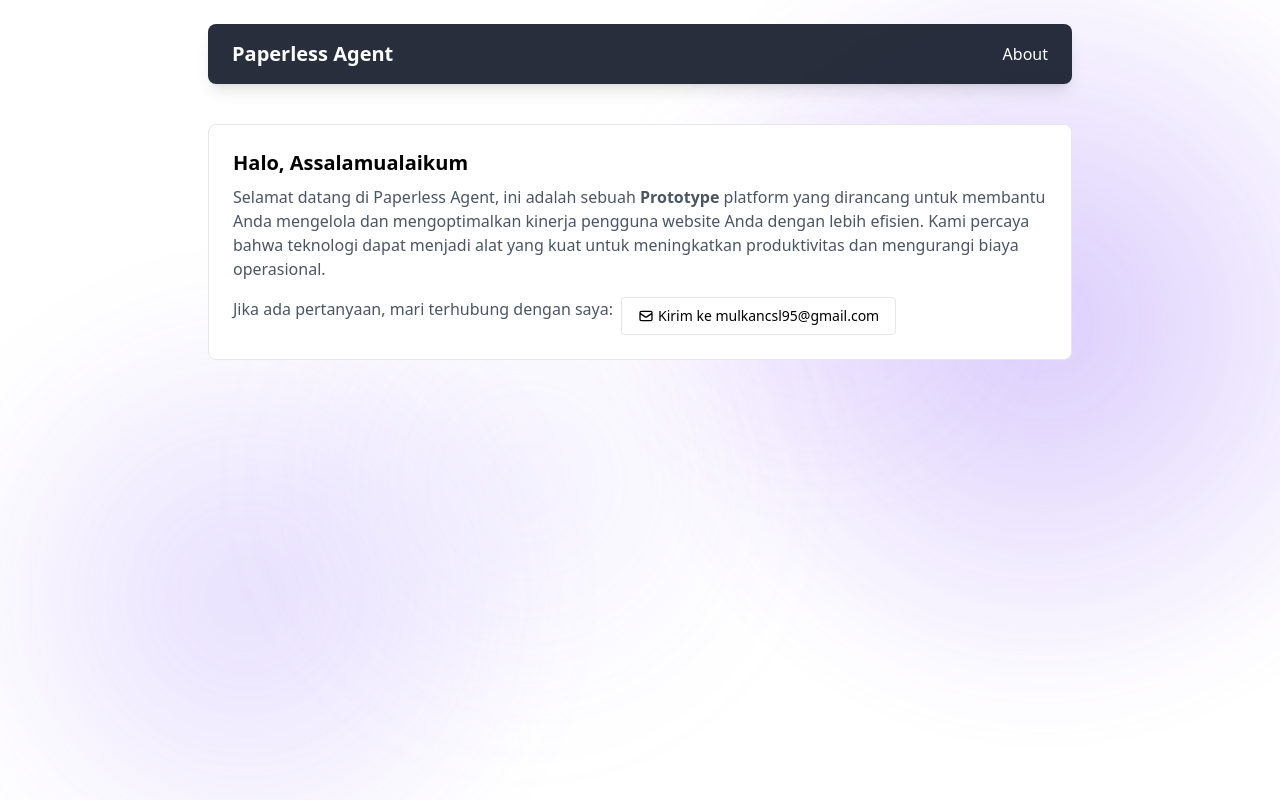
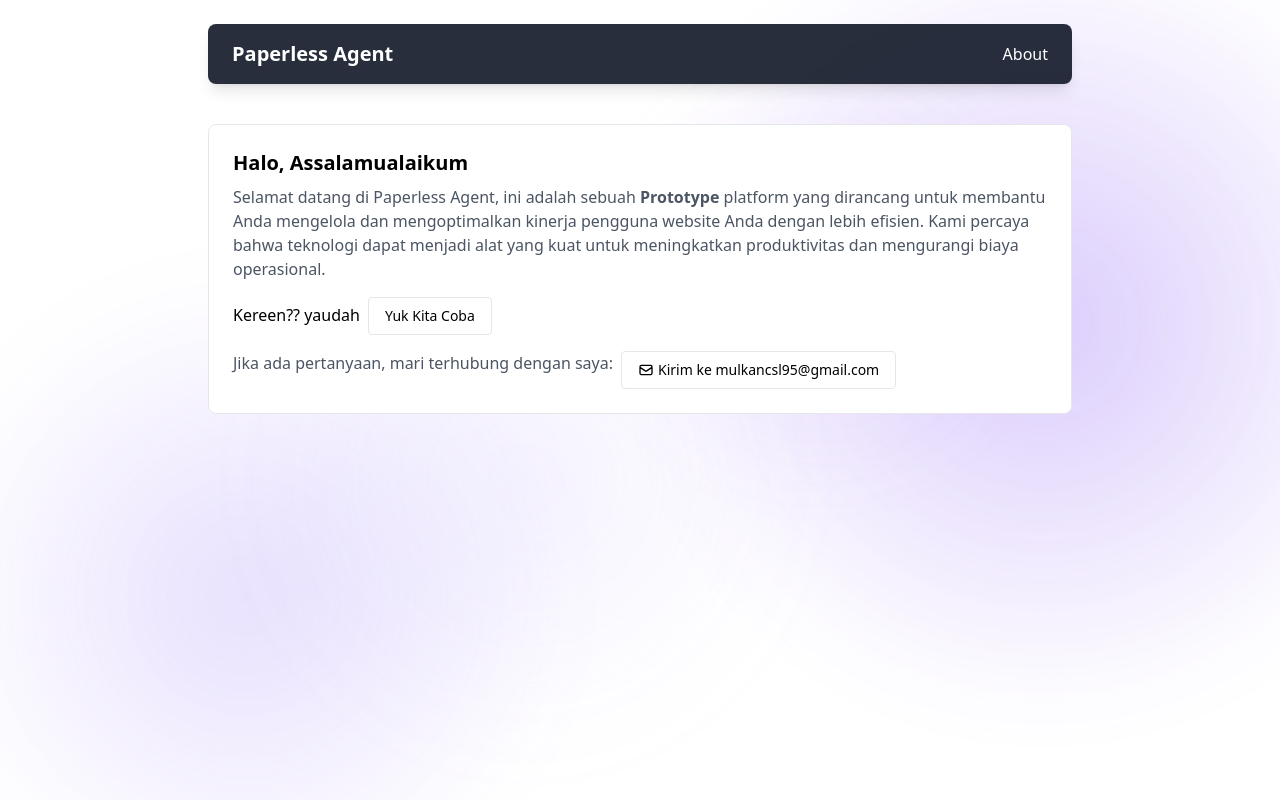
Before and after one commit to Mulkancsl/paperless-agent, a Nuxt app: page /about in a window 1280 px wide. Built offline with nearby package versions, Linux system fonts and the light colour scheme.

Commit message:
refact/mengubah tampilan about

```diff
--- a/components/ScriptEmbed.vue
+++ b/components/ScriptEmbed.vue
@@ -9,11 +9,6 @@
       <div class="bg-gray-50 rounded border p-4 text-sm font-mono overflow-x-auto whitespace-nowrap mb-1">
         <div class="flex items-center justify-between">
           <pre class="text-gray-700">&lt;script</pre>
-          <button class="text-gray-400 hover:text-gray-600">
-            <svg xmlns="http://www.w3.org/2000/svg" class="h-5 w-5" fill="none" viewBox="0 0 24 24" stroke="currentColor">
-              <path stroke-linecap="round" stroke-linejoin="round" stroke-width="2" d="M5 15l7-7 7 7" />
-            </svg>
-          </button>
         </div>
         <pre class="text-gray-700">  src="{{ scriptDomain }}/chat-by-voice-embedded.min.js"</pre>
         <pre class="text-gray-700">  chat-hash="52hvqigiwhxlnhjt4lnfj"</pre>
@@ -43,7 +38,7 @@
       </button>
       <NuxtLink to="/about" class="hover:text-blue-500">
         <button class="px-4 py-2 border rounded hover:bg-gray-50 flex items-center gap-1 text-sm">
-            About This Agent
+            Tentang Agent Ini
         </button>
       </NuxtLink>
     </div>
--- a/pages/about.vue
+++ b/pages/about.vue
@@ -6,6 +6,14 @@
         <p class="text-gray-600 text mb-4">
           Selamat datang di Paperless Agent, ini adalah sebuah <b>Prototype</b> platform yang dirancang untuk membantu Anda mengelola dan mengoptimalkan kinerja pengguna website Anda dengan lebih efisien. Kami percaya bahwa teknologi dapat menjadi alat yang kuat untuk meningkatkan produktivitas dan mengurangi biaya operasional.
         </p>
+        <span class="me-2">Kereen?? yaudah</span>
+        <span>
+          <NuxtLink to="/" class="hover:text-blue-500">
+            <button class="px-4 py-2 border rounded hover:bg-gray-50 text-sm">
+                Yuk Kita Coba
+            </button>
+          </NuxtLink>
+        </span>
         <div class="flex flex-col md:flex-row gap-2 mt-4">
           <span class="text-gray-600 text mb-4 md:mb-0">
             Jika ada pertanyaan, mari terhubung dengan saya:
```
